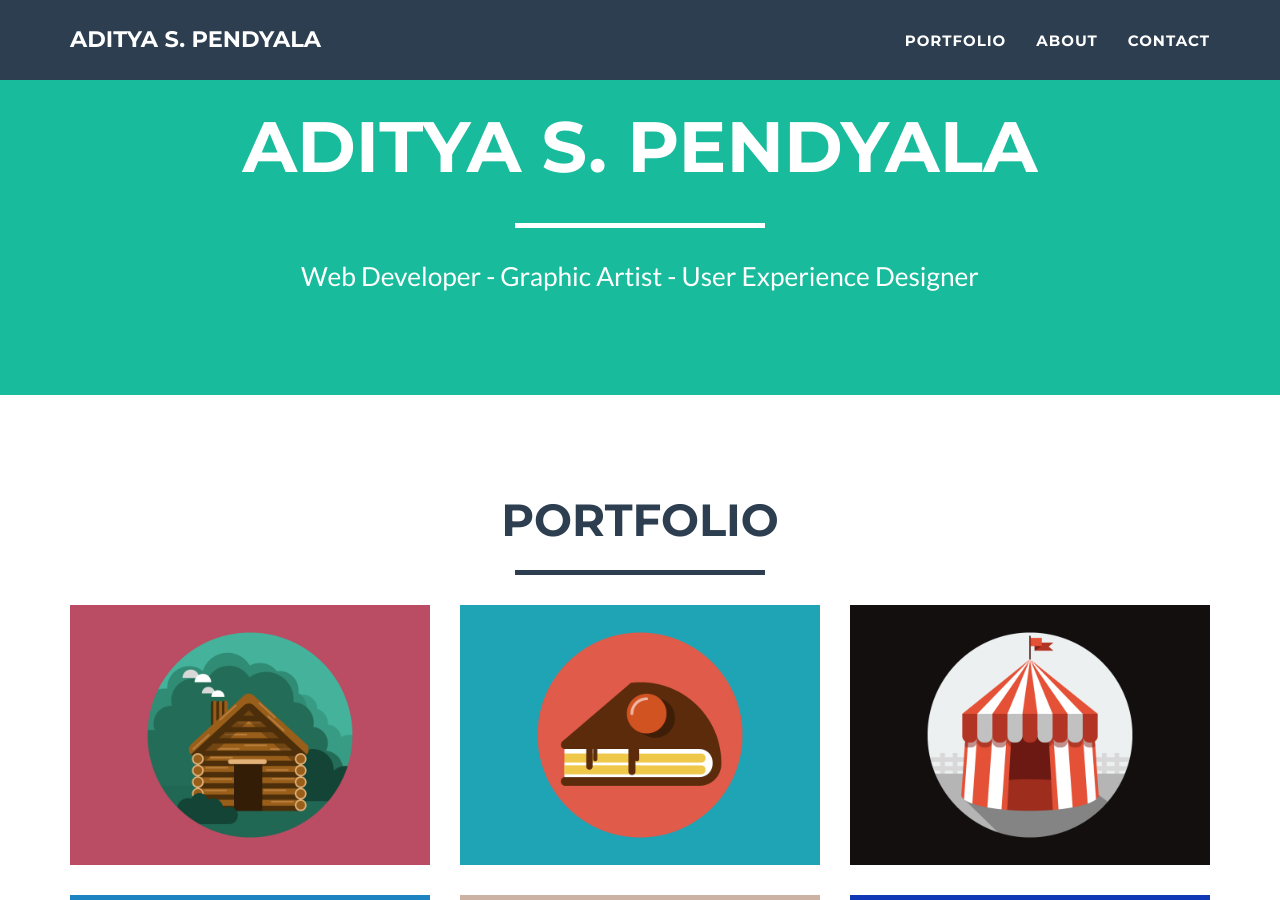
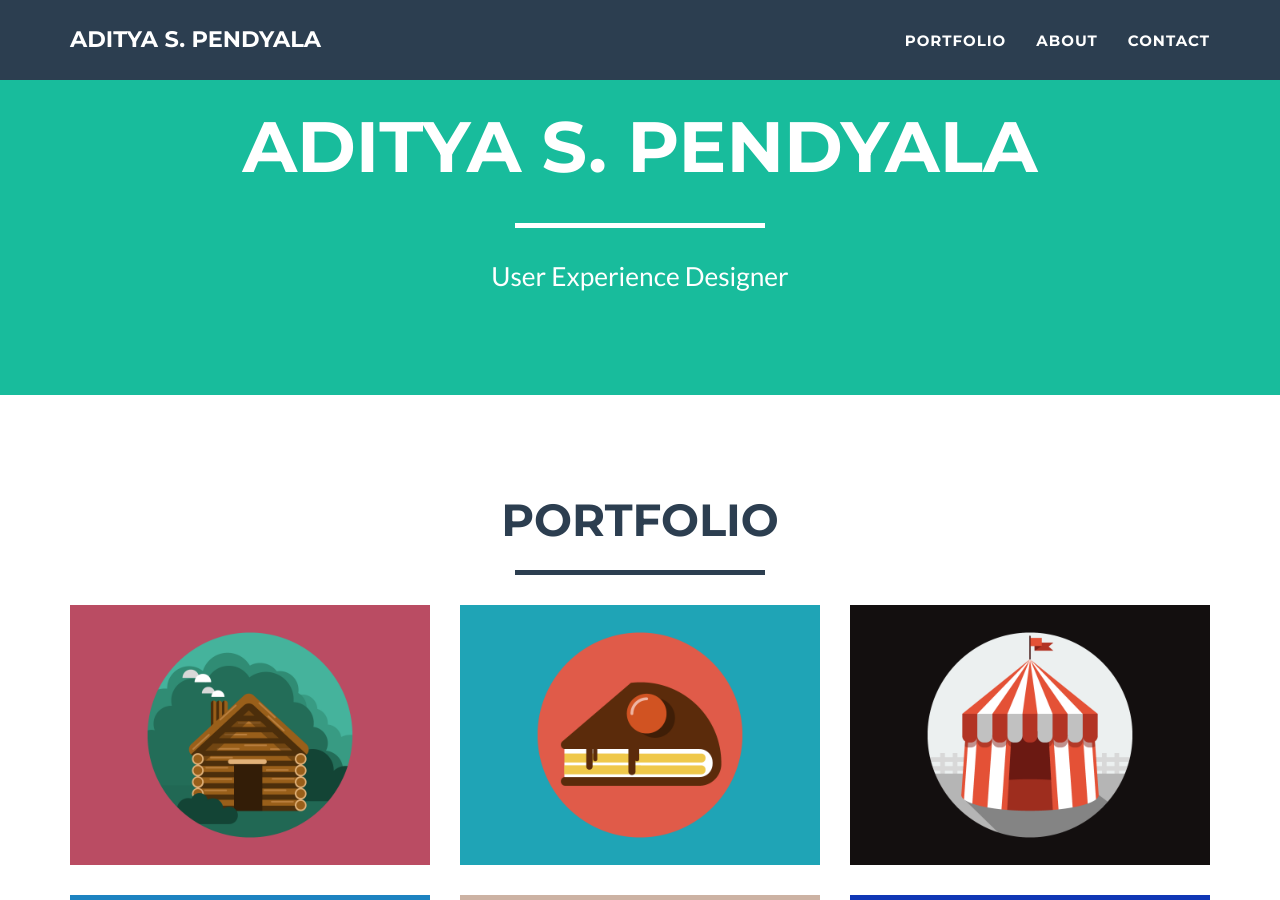
Before and after one commit to adityapenn/adityapenn.github.io, a Jekyll site: the page built from index.html, in a window 1280 px wide and 900 px high, scrolled down 380 px. Built offline with Jekyll 4.4.1, drawn with Linux system fonts in a browser that asks for light colours.

Commit message:
Update _config.yml

```diff
--- a/_config.yml
+++ b/_config.yml
@@ -1,10 +1,10 @@
 # Site settings
 title: Aditya S. Pendyala
 email: apendyal@stevens.edu
-url: https://example.github.io
+url: https://whitecanvasgypsy.github.io
 description: "Write an awesome description for your new site here. You can edit this line in _config.yml. It will appear in your document head meta (for Google search results) and in your feed.xml site description."
 keywords: "your keywords, separated by commas"
-skills: "Web Developer - Graphic Artist - User Experience Designer"
+skills: "User Experience Designer"
 meta_author: LastName FirstName
 
 # Google webmaster tools
```
